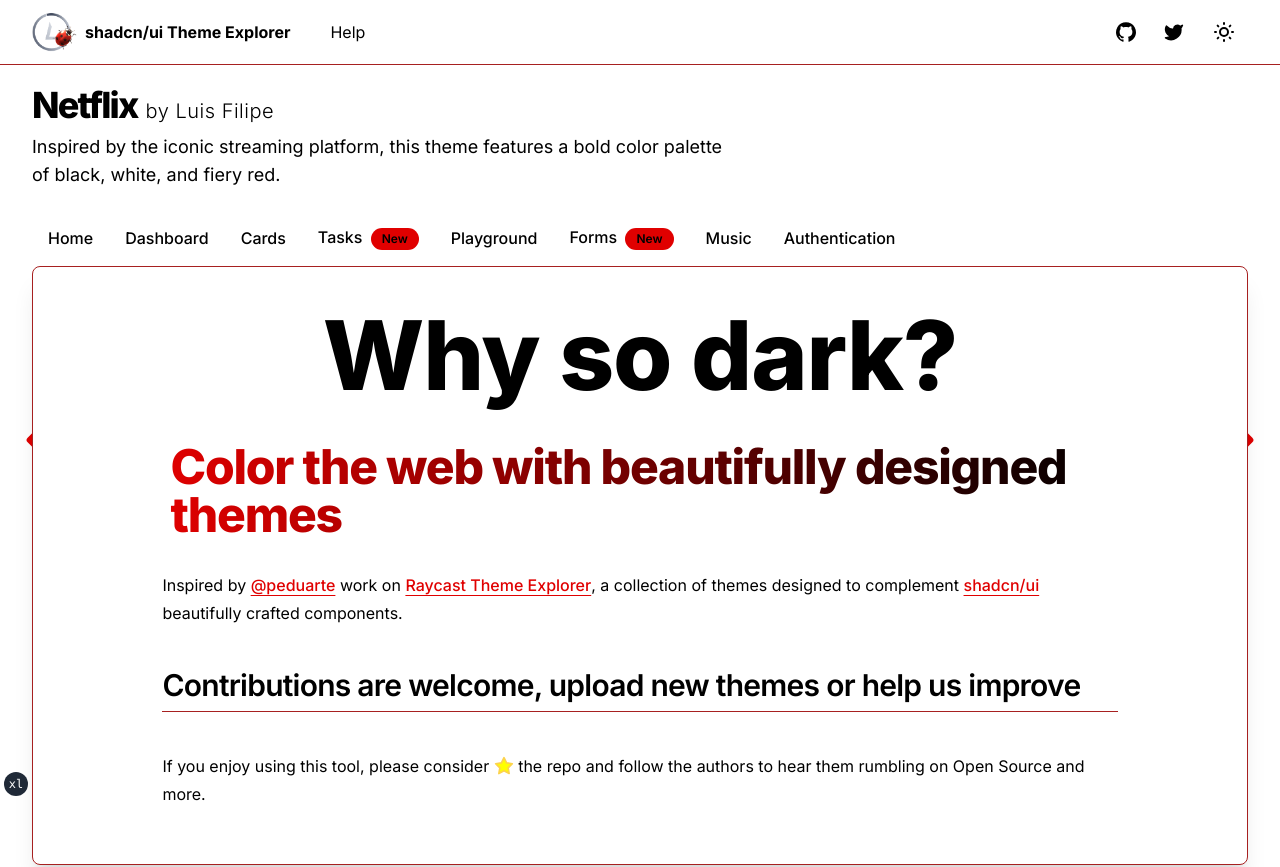
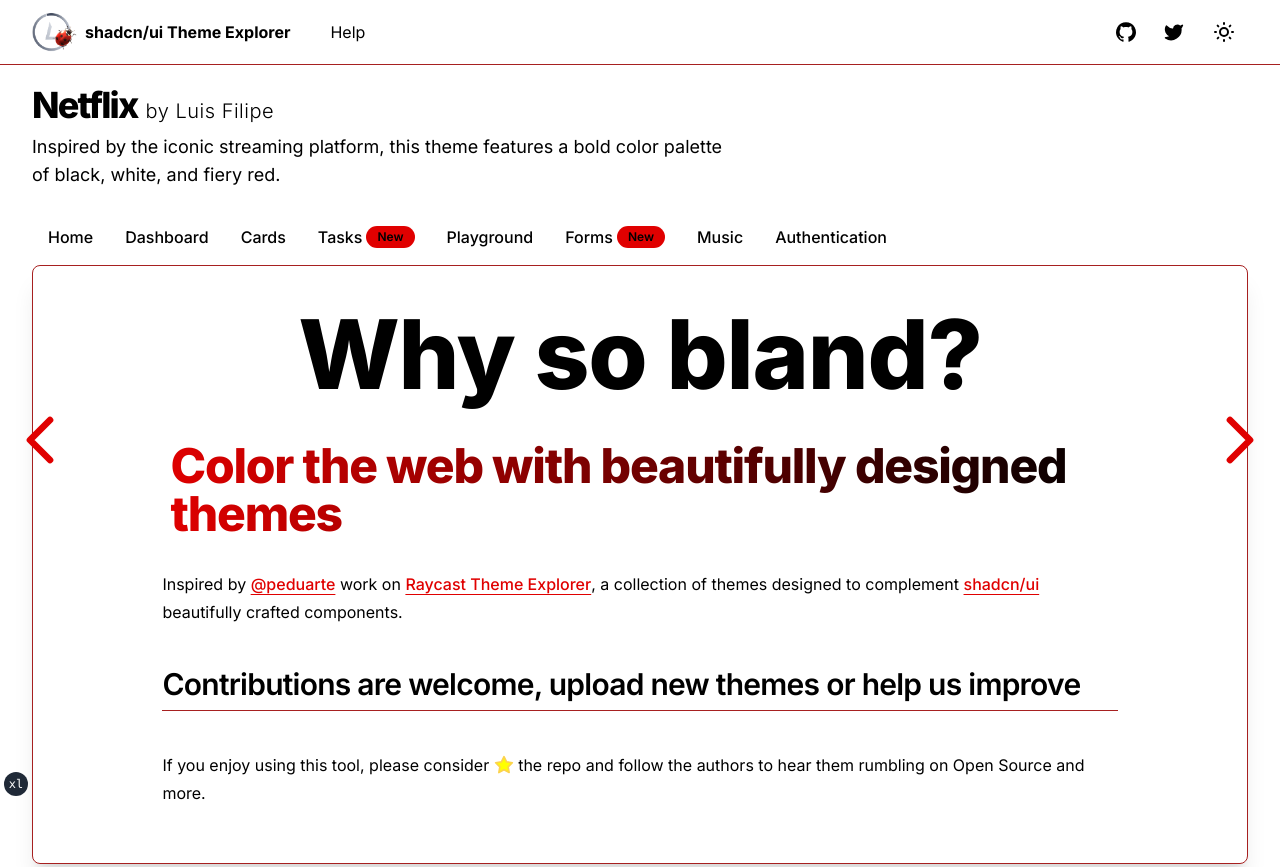
Before and after one commit to luisFilipePT/shadcn-ui-theme-explorer, a Next.js app: page /netflix/ in a window 1280 px wide. Shown: the top 867 px of the page. Built offline with nearby package versions, Linux system fonts and the light colour scheme.

Commit message:
fix(ui): add arrows functionality

```diff
--- a/app/[theme]/home/page.tsx
+++ b/app/[theme]/home/page.tsx
@@ -12,7 +12,7 @@
   return (
     <section className="container p-2 max-w-[80%] md:pb-10">
       <h1 className="scroll-m-20 text-xl md:text-4xl font-extrabold tracking-tight lg:text-5xl">
-        <p className="center py-4 md:py-8 text-center text-3xl md:text-8xl">Why so dark?</p>
+        <p className="center py-4 md:py-8 text-center text-3xl md:text-8xl">Why so bland?</p>
         <span className="inline-block bg-gradient-to-r from-ring to-foreground bg-clip-text py-2 md:p-2 text-transparent">
           Color the web with beautifully designed themes
         </span>
--- a/app/[theme]/layout.tsx
+++ b/app/[theme]/layout.tsx
@@ -64,11 +64,10 @@
         <ThemeProvider attribute="class" defaultTheme="system" enableSystem>
           <ShadcnThemeProvider>
             <ThemeArrows params={params}>
-              <div className="relative flex min-h-screen flex-col">
+              <div className="flex min-h-screen flex-col">
                 <SiteHeader />
-
                 <div className="flex-1">
-                        <div className="container relative pb-10">
+                    <div className="container pb-10">
                       <PageHeader theme={params.theme} />
                       <ExamplesNav />
                       <section className="block">
@@ -80,9 +79,9 @@
                 </div>
               <Footer />
               </div>
-              <TailwindIndicator />
               <Toaster />
             </ThemeArrows>
+              <TailwindIndicator />
           </ShadcnThemeProvider>
         </ThemeProvider>
       </body>
--- a/components/examples-nav.tsx
+++ b/components/examples-nav.tsx
@@ -74,7 +74,7 @@
               href={`/${themePath}${example.href}`}
               key={example.href}
               className={cn(
-                "flex items-center px-4 hidden md:block",
+                "items-center px-4 hidden md:flex",
                 pathname?.startsWith(`/${themePath}${example.href}`)
                   ? "font-bold text-primary"
                   : "font-medium text-muted-foreground"
--- a/components/main-nav.tsx
+++ b/components/main-nav.tsx
@@ -4,7 +4,6 @@
 import Link from "next/link"
 import logo from "@/images/logo.png"
 
-import { NavItem } from "@/types/nav"
 import { siteConfig } from "@/config/site"
 import {
   DropdownMenu,
@@ -16,6 +15,7 @@
 } from "@/components/ui/dropdown-menu"
 import { useToast } from "./ui/use-toast"
 import { Dialog, DialogContent, DialogDescription, DialogHeader, DialogTitle, DialogTrigger } from "./ui/dialog"
+import { useTheme } from "./shadcn-theme-provider"
 
 export function copyToClipboard(value: string) {
   navigator.clipboard.writeText(value);
@@ -24,11 +24,14 @@
 const redirectUrls = {
   shadcnUi: 'https://ui.shadcn.com/',
   uploadTheme: 'https://github.com/luisFilipePT/shadcn-ui-theme-explorer#upload-a-theme',
-  installTheme: 'https://github.com/luisFilipePT/shadcn-ui-theme-explorer#install-a-theme'
+  installTheme: 'https://github.com/luisFilipePT/shadcn-ui-theme-explorer#install-a-theme',
+  downloadTheme: (theme: string) => `https://github.com/luisFilipePT/shadcn-ui-theme-explorer/tree/main/styles/themes/${theme.toLowerCase()}.css`
 }
 
 
 export function MainNav() {
+
+  const { currentTheme } = useTheme();
 
   const { toast } = useToast()
 
@@ -79,10 +82,10 @@
 
         <DialogContent>
           <DialogHeader>
-            <DialogTitle>Are you sure absolutely sure?</DialogTitle>
             <DialogDescription>
-              This action cannot be undone. This will permanently delete your account
-              and remove your data from our servers.
+              Copy the content from <Link href={redirectUrls.downloadTheme(currentTheme.name)} className="text-primary">
+                 this file
+              </Link> to your <span className="text-primary">global.css</span> file.
             </DialogDescription>
           </DialogHeader>
         </DialogContent>
--- a/components/theme-arrows.tsx
+++ b/components/theme-arrows.tsx
@@ -19,7 +19,7 @@
   const currentPage = nested ? `${nested.join('/')}` : ''
 
   return (
-    <>
+    <div className="static">
       <Link href={`/${previousTheme}/${currentPage}`}>
         <ChevronLeft className="absolute left-0 top-1/2 h-10 w-10 cursor-pointer text-primary md:h-20 md:w-20" />
       </Link>
@@ -27,6 +27,6 @@
         <ChevronRight className="absolute right-0 top-1/2 h-10 w-10 cursor-pointer text-primary md:h-20 md:w-20" />
       </Link>
       {children}
-    </>
+    </div>
   )
 }
```
Lines whose indentation alone changed are shown as unchanged.
